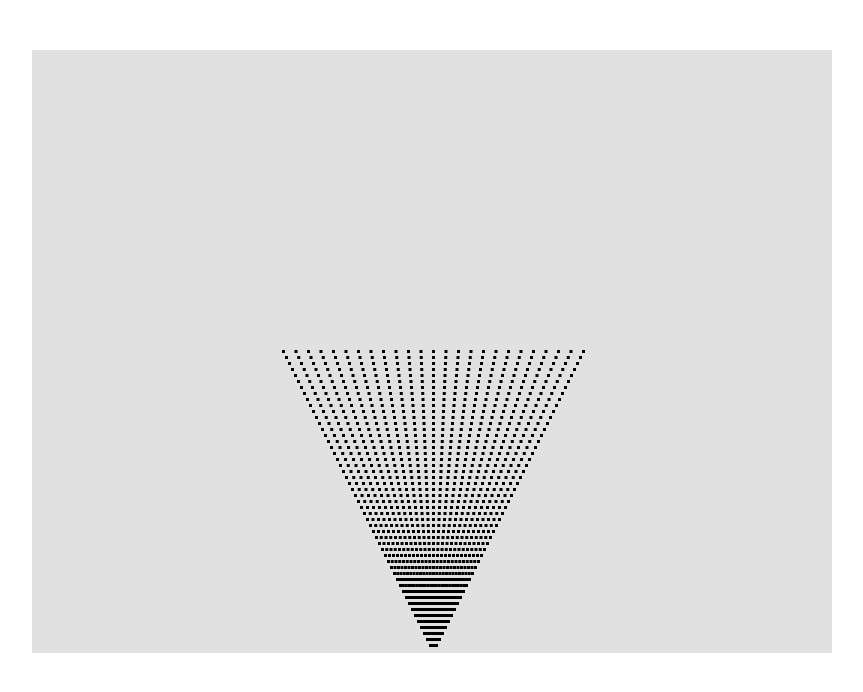
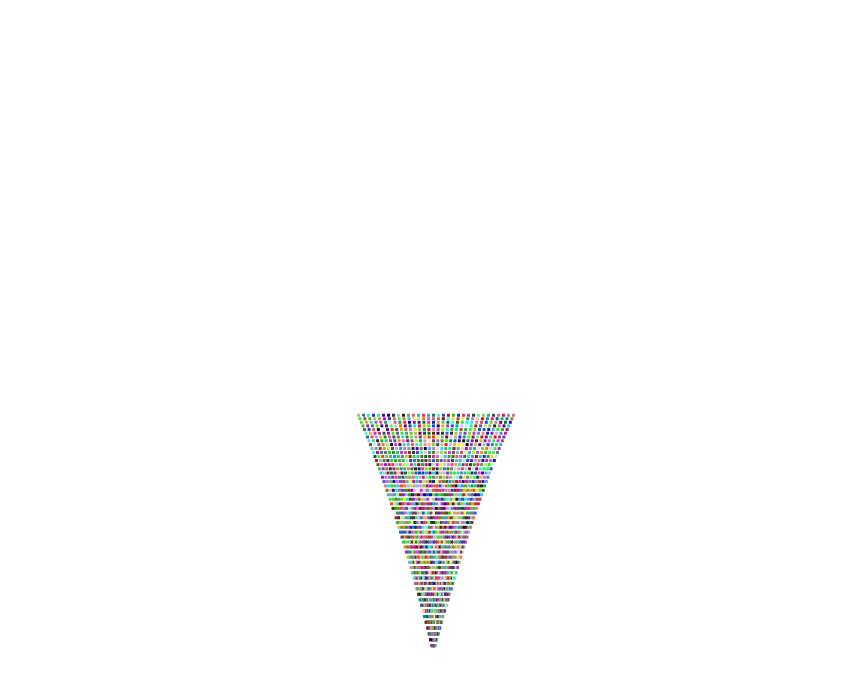
Before and after one commit to AleNoemi/rv-canvas-fireworks, a website: page index.html in a window 1280 px wide. Shown: the whole page, without its empty margins (208-1071 px from the left). Drawn offline with Linux system fonts and the light colour scheme; files that its build step writes are made by us from their sources; animation ran at ten frames a second.

Commit message:
random color + first gravity attempt

```diff
--- a/css/scss/app/_app.scss
+++ b/css/scss/app/_app.scss
@@ -7,5 +7,5 @@ body{
 .canvas-wrapper{
 	width: 800px;
 	margin: 50px auto;
-	background: #e1e1e1;
+	background: #fff;
 }
--- a/src/index.js
+++ b/src/index.js
@@ -8,9 +8,12 @@ var DIMENTIONS = {
 	height: 3
 };
 
-var PARTICLE_PATH_MIN = 3;
-var PARTICLE_PATH_MAX = -3;
-var PARTICLE_PATH_DISTANCE = 0.25;
+var PARTICLE_PATH_MIN = 1.6;
+var PARTICLE_PATH_MAX = -1.6;
+var PARTICLE_PATH_DISTANCE = 0.1;
+var PARTICLE_LIMIT = 70;
+
+var CLEAR_OPACITY = 0;
 
 // FireworksCanvas
 // =========================
@@ -25,14 +28,25 @@ function FireworksCanvas(options) {
 
 FireworksCanvas.prototype = {
 	init: function() {
-		this.particlePathLimit = 300;
-		this.gravity = 0.5;
+		this.particlePathLimit = PARTICLE_LIMIT;
+
+		this.gravity = 0.05;
 
 		this.addParticple();
 	},
 
 	requestFrame: function(callback) {
 		window.requestAnimationFrame(callback);
+	},
+
+	setNewColor: function() {
+		this.context.fillStyle = [
+			'rgb(',
+				(Math.floor(Math.random() * 256)), ',',
+				(Math.floor(Math.random() * 256)), ',',
+				(Math.floor(Math.random() * 256)),
+			')'
+		].join('');
 	},
 
 	addParticple: function() {
@@ -64,7 +78,8 @@ FireworksCanvas.prototype = {
 	},
 
 	getNewVelocity: function(velocity) {
-		// TODO: add gravity
+		velocity.y = velocity.y - this.gravity;
+
 		return {
 			x: velocity.x,
 			y: velocity.y
@@ -95,6 +110,9 @@ FireworksCanvas.prototype = {
 
 		// Set new position
 		particle.setPosition(newPosition.x, newPosition.y);
+
+		// New random color
+		this.setNewColor();
 
 		// Draw new particle position
 		this.drawNext(newPosition.x, newPosition.y);
```
Also changed, not shown: build/index.min.js, css/style.css.
